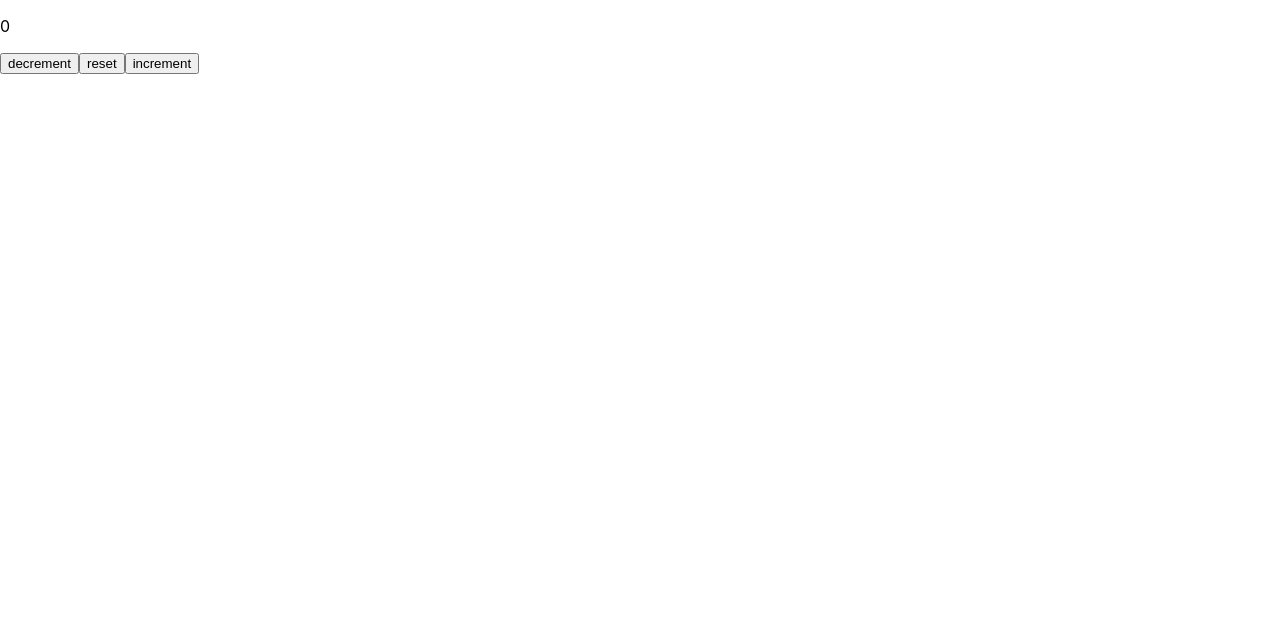
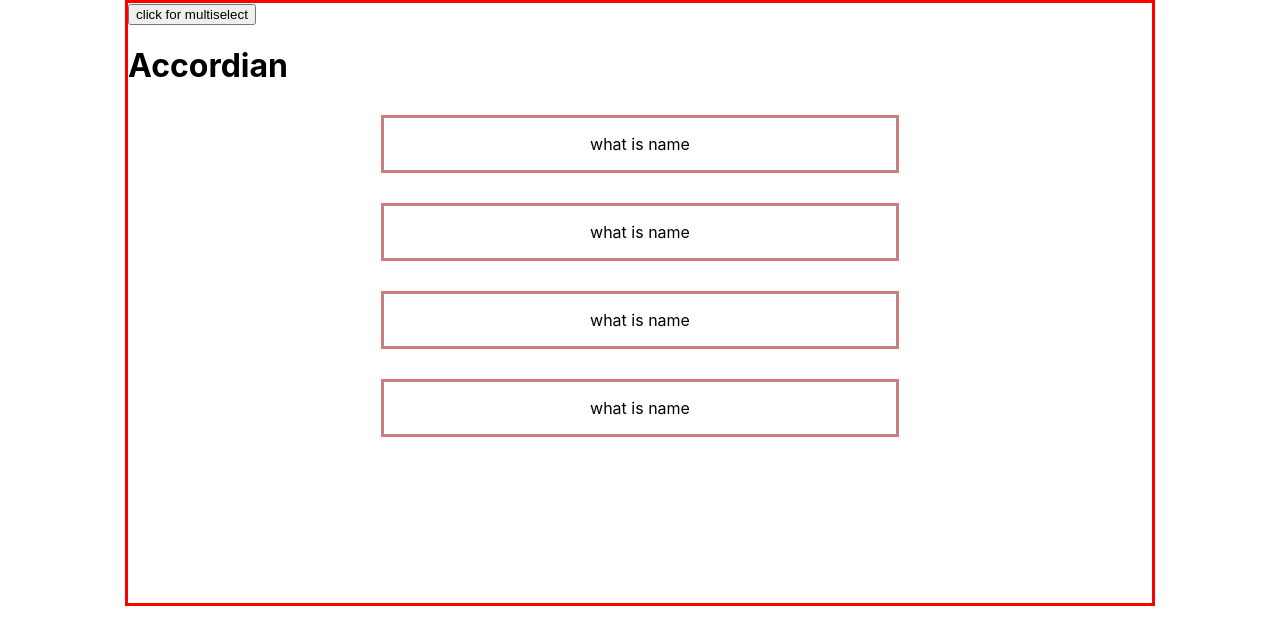
Before and after one commit to sagargouda/react50, a React (Create React App) app: page / in a window 1280 px wide. Shown: the top 644 px of the page. Built offline with nearby package versions, Linux system fonts and the light colour scheme.

Commit message:
feat: accordian component

```diff
--- a/src/App.js
+++ b/src/App.js
@@ -1,9 +1,9 @@
-import Counter from "./components/counter/counter";
+import Accordian from "./components/accordian/Accordian";
 
 function App() {
   return (
   <div>
-<Counter/>
+  <Accordian/>
   </div>
   );
 }
--- /dev/null
+++ b/src/components/accordian/Accordian.css
@@ -0,0 +1,12 @@
+.outer{
+    width: 80%;
+    margin: 0 auto;
+    height: 600px;
+    border: 3px solid red;
+}
+.inner{
+    width: 50%;
+    border: 3px solid #c77f7f;
+    margin: 30px  auto;
+    text-align: center;
+}
--- /dev/null
+++ b/src/components/accordian/Accordian.js
@@ -0,0 +1,52 @@
+import React, {useState} from 'react';
+import {data} from "./data";
+import './Accordian.css'
+
+function Accordian(props) {
+    const [pressed , setPressed]= useState(false)
+    const [ single , setSingle] = useState(null)
+const [multi , setMulti] = useState([])
+
+
+
+
+function handleSingle(getId){
+    // console.log(getId)
+        setSingle(single === getId ? null : getId)
+}
+
+function handleMulti(getId){
+        const cpyMulti = [...multi]
+    let findIndex = cpyMulti.indexOf(getId)
+    console.log(findIndex)
+    if(findIndex === -1) {
+        cpyMulti.push(getId)
+    }
+    else{
+        cpyMulti.splice(findIndex,1)
+    }
+   setMulti(cpyMulti)
+}
+
+
+    return (
+        <div className="outer">
+            <button onClick={()=>{
+                setPressed(prev => !prev)
+            }}>click for multiselect</button>
+            <h1>Accordian</h1>
+            {
+                data && data.map((item, index)=>{
+                    return <div key={index} onClick={pressed ? ()=> handleMulti(item.id) : () => handleSingle(item.id)} className="inner">
+                        <p>{item.question}</p>
+                        {
+                           pressed ? multi.indexOf(item.id) !== -1 && <p>{item.answer}</p>  : single === item.id && <p>{item.answer}</p>
+                        }
+                    </div>
+                })
+            }
+        </div>
+    );
+}
+
+export default Accordian;
--- /dev/null
+++ b/src/components/accordian/data.js
@@ -0,0 +1,22 @@
+export const data = [
+    {
+        id: 1,
+        question: "what is name",
+        answer: "sagar"
+    },
+    {
+        id: 2,
+        question: "what is name",
+        answer: "sagar"
+    },
+    {
+        id: 3,
+        question: "what is name",
+        answer: "sagar"
+    },
+    {
+        id: 4,
+        question: "what is name",
+        answer: "sagar"
+    },
+]
--- a/src/components/counter/counter.js
+++ /dev/null
@@ -1,22 +0,0 @@
-import React, {useState} from 'react';
-
-function Counter(props) {
-    const [show ,setShow] = useState(0)
-
-    return (
-        <div>
-            <p>{show}</p>
-            <button onClick={()=>{
-                setShow(prev => prev -1)
-            }}>decrement</button>
-            <button onClick={()=>{
-                setShow(0)
-            }}>reset</button>
-            <button onClick={()=>{
-                setShow(prev => prev +1)
-            }}>increment</button>
-        </div>
-    );
-}
-
-export default Counter;
```
